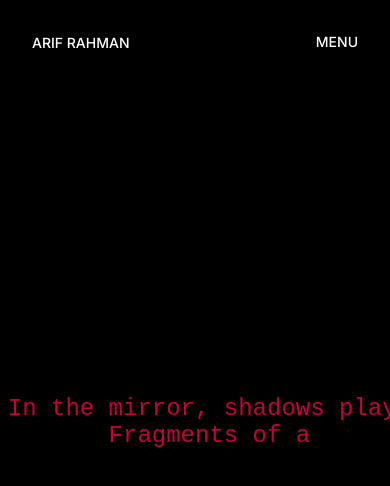
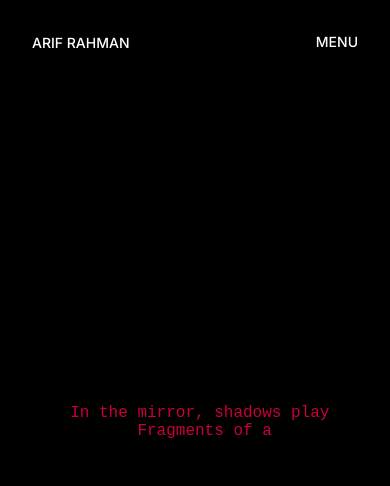
Before and after one commit to Khan1git/next-personal-portfolio, a Next.js app: page /threads in a window 390 px wide. Shown: the top 486 px of the page. Built offline with nearby package versions, Linux system fonts and the light colour scheme.

Commit message:
css
responsiv

```diff
--- a/src/app/threads/lab.module.css
+++ b/src/app/threads/lab.module.css
@@ -5,14 +5,31 @@
     justify-content: center;
     align-items: center;
     background-color: black;
-    font-family: 'Courier New',
+    font-family: 'Courier New', monospace; /* Added monospace fallback */
+    padding: 20px; /* Add padding for smaller screens */
+    box-sizing: border-box; /* Include padding in height and width calculations */
 }
 
 /* Typewriter text styling */
 .typewriterText {
-    background-color: black;
-    color: #c70039;
-    font-size: 24px;
-    text-align: center;
-    white-space: pre-wrap;
+    background-color: black; /* This can be removed since the parent div has the same color */
+    color: #c70039; /* Text color */
+    font-size: 24px; /* Base font size */
+    text-align: center; /* Center text */
+    white-space: pre-wrap; /* Preserve line breaks */
+    max-width: 80%; /* Limit width to maintain readability */
+    overflow-wrap: break-word; /* Allow long words to break */
 }
+
+/* Responsive font size adjustments */
+@media (max-width: 768px) {
+    .typewriterText {
+        font-size: 20px; /* Smaller font size for tablets */
+    }
+}
+
+@media (max-width: 480px) {
+    .typewriterText {
+        font-size: 16px; /* Even smaller font size for mobile phones */
+    }
+}
```
